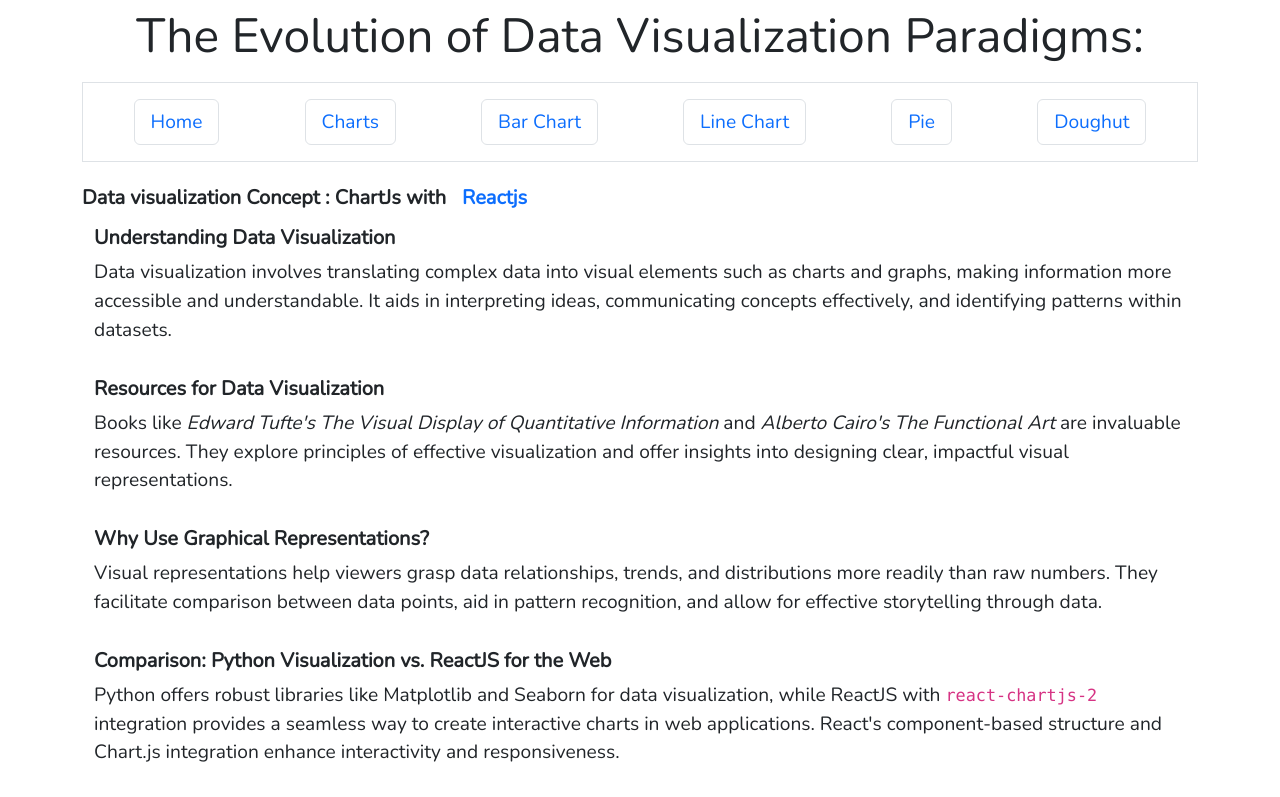
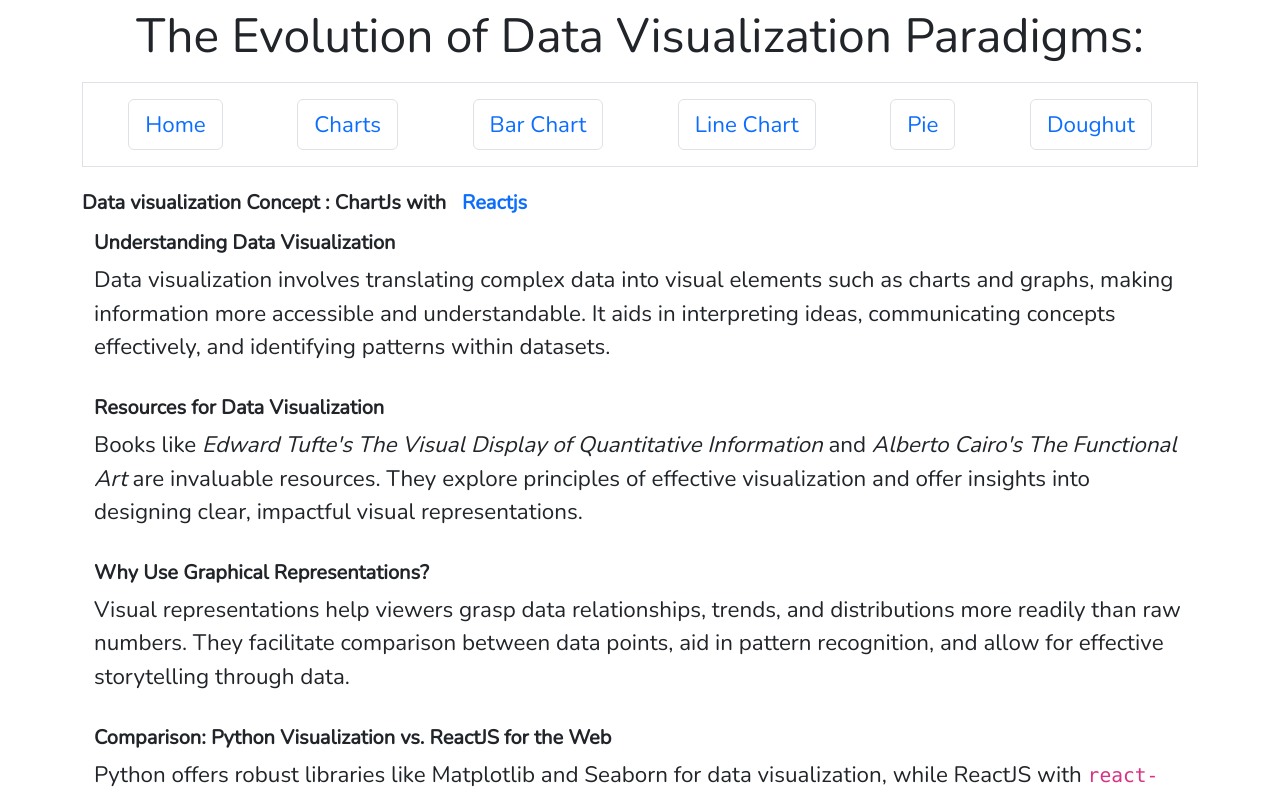
Before and after one commit to mrwilbroad/react-data-visualizaion, a React (Create React App) app: page / in a window 1280 px wide. Shown: the top 797 px of the page. Built offline with nearby package versions, Linux system fonts and the light colour scheme; a web font is replaced by a local one.

Commit message:
font family

```diff
--- a/src/App.css
+++ b/src/App.css
@@ -1,7 +1,7 @@
 body {
   font-family: "Klee One", cursive !important;
   font-family: "Nunito", sans-serif !important;
-  font-size: 1.2rem !important;
+  font-size: 1.4rem !important;
 }
 
 .active {
```
